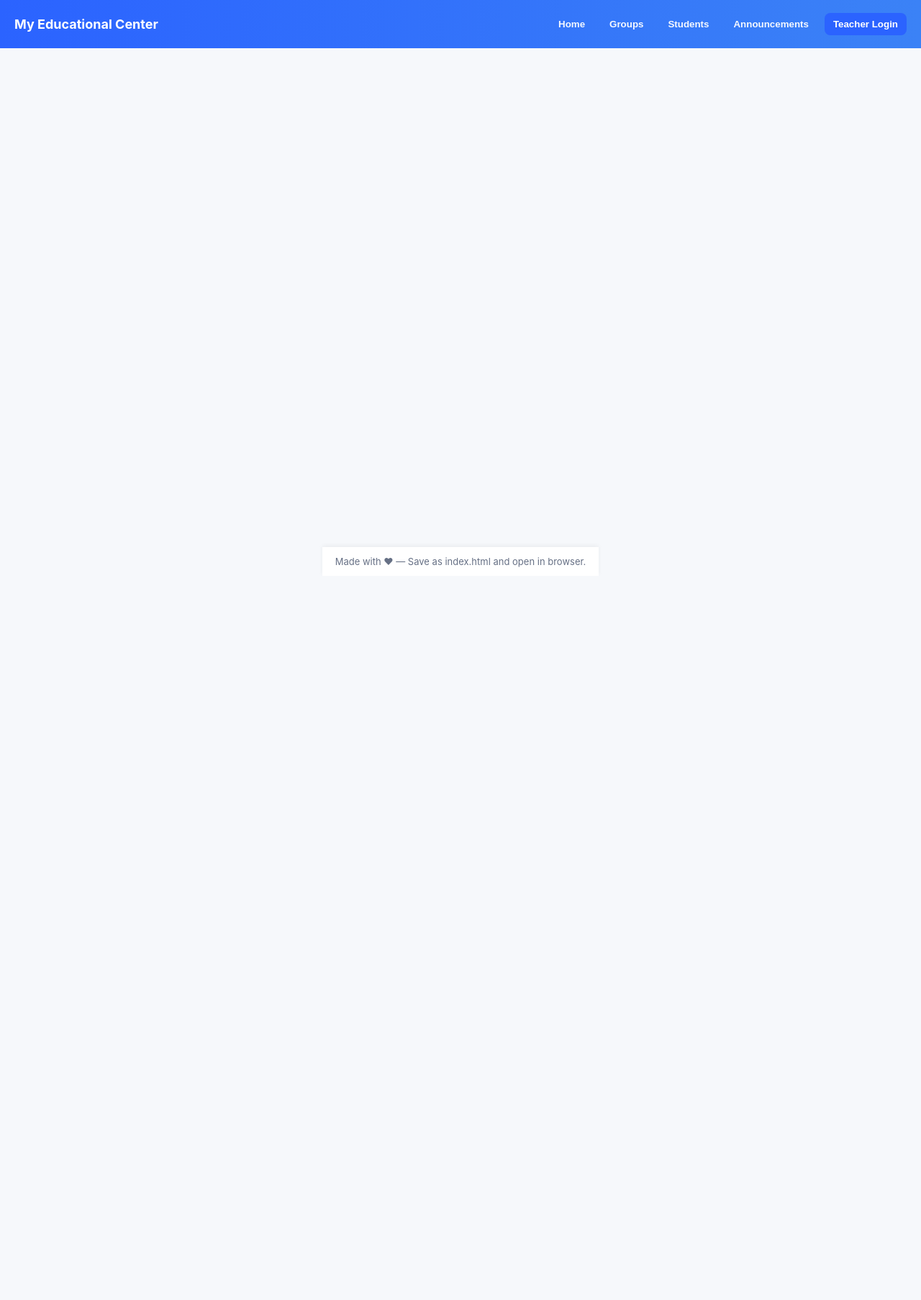
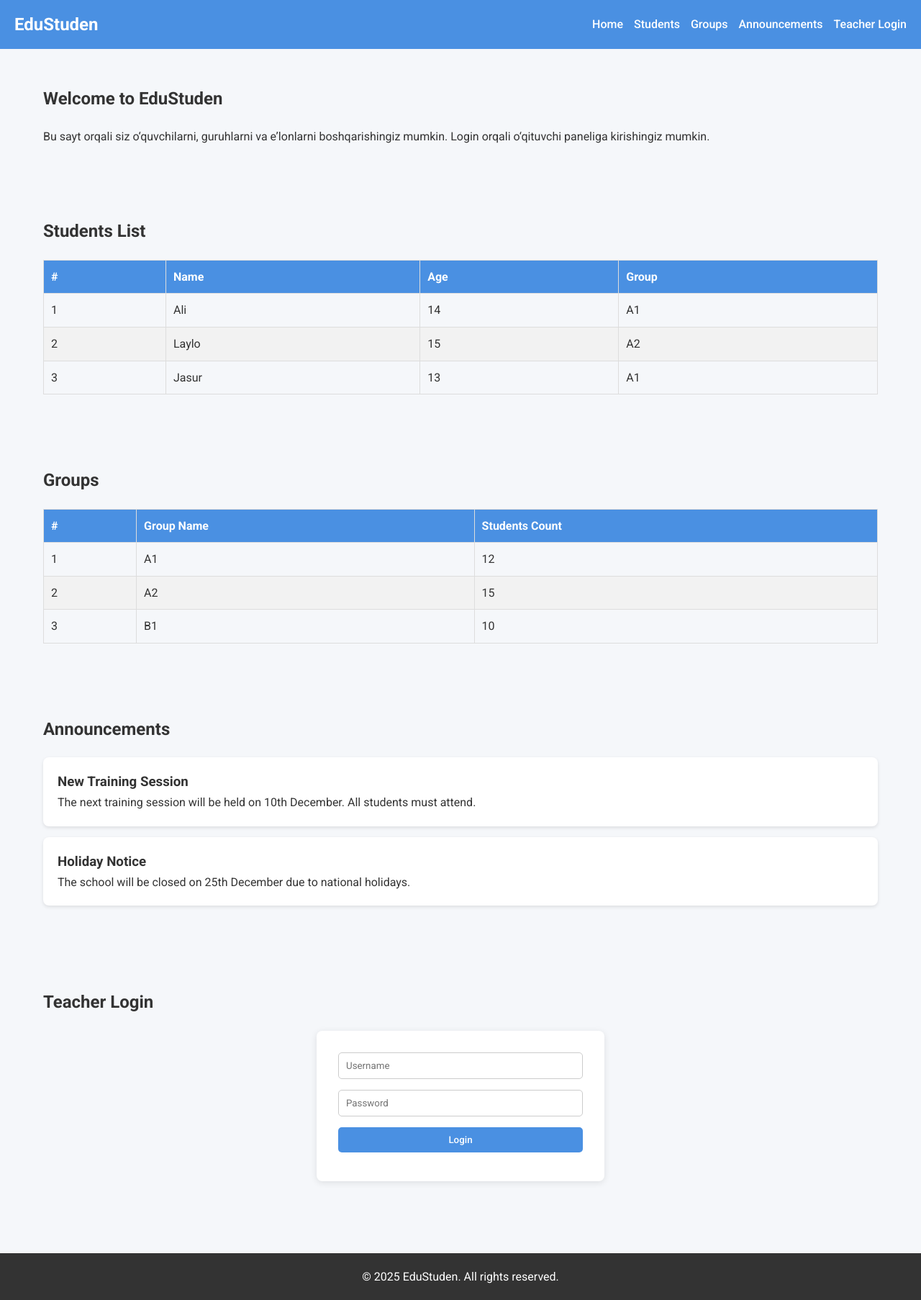
Before and after one commit to alsafiyas/edu-portal, a plain HTML site: page index.html in a window 1280 px wide. Shown: the whole page at 72% size. Before the commit the page ends 800 px from the top, so only its background shows below. Drawn offline with Linux system fonts and the light colour scheme.

Commit message:
Update index.html

```diff
--- a/index.html
+++ b/index.html
@@ -1,111 +1,163 @@
-<!doctype html>
-<html lang="en">
+<!DOCTYPE html>
+<html lang="uz">
 <head>
-<meta charset="utf-8" />
-<meta name="viewport" content="width=device-width,initial-scale=1" />
-<title>EDU Info Portal</title>
-<style>
-:root{--blue:#2b63ff;--orange:#ff9500;--muted:#667085;--bg:#f6f8fb;--card:#ffffff}
-*{box-sizing:border-box;transition:all 0.2s}
-body{font-family:Inter,system-ui,Arial,Helvetica,sans-serif;margin:0;background:var(--bg);color:#0f172a;display:flex;flex-direction:column;min-height:100vh}
-header{background:linear-gradient(90deg,var(--blue),#3b82f6);color:#fff;padding:18px 20px;display:flex;align-items:center;justify-content:space-between}
-header h1{margin:0;font-size:18px}
-nav{display:flex;gap:10px}
-nav button{background:transparent;border:none;color:rgba(255,255,255,0.95);padding:8px 12px;border-radius:8px;cursor:pointer;font-weight:600}
-nav button:hover{background:rgba(255,255,255,0.12)}
-.container{max-width:1100px;margin:22px auto;padding:0 18px;flex:1}
-.grid{display:grid;grid-template-columns:repeat(3,1fr);gap:16px}
-.card{background:var(--card);padding:16px;border-radius:12px;box-shadow:0 6px 18px rgba(12,16,29,0.06);transition:all 0.3s}
-.card:hover{transform:translateY(-4px);box-shadow:0 10px 22px rgba(12,16,29,0.12)}
-.large{grid-column:span 2}
-h2{margin:0 0 10px 0;font-size:18px}
-p.muted{color:var(--muted);margin:0 0 12px 0}
-.btn{display:inline-block;background:var(--blue);color:#fff;padding:8px 12px;border-radius:8px;border:none;cursor:pointer;font-weight:600;transition:all 0.3s}
-.btn:hover{background:#1e49c8}
-.list{display:flex;flex-direction:column;gap:8px}
-.chip{padding:12px;border-radius:12px;background:#f3f6ff;border:1px solid rgba(43,99,255,0.2);transition:all 0.3s;cursor:pointer}
-.chip:hover{background:#e0ebff;transform:translateX(2px)}
-.small{font-size:13px;color:var(--muted)}
-.flex{display:flex;gap:10px;align-items:center}
-input,textarea,select{padding:10px;border-radius:8px;border:1px solid #e6edf3;width:100%;font-size:14px;transition:all 0.3s}
-input:focus,textarea:focus,select:focus{border-color:var(--blue);outline:none;box-shadow:0 0 6px rgba(43,99,255,0.2)}
-label{font-size:13px;color:var(--muted);display:block;margin-bottom:6px}
-.row{display:flex;gap:10px}
-.row .col{flex:1}
-footer{max-width:1100px;margin:0 auto;padding:12px 18px;color:var(--muted);font-size:13px;text-align:center;background:#fff;box-shadow:0 -2px 6px rgba(0,0,0,0.05);flex-shrink:0}
-@media (max-width:900px){.grid{grid-template-columns:repeat(2,1fr)}.large{grid-column:span 2}}
-@media (max-width:640px){.grid{grid-template-columns:1fr}.large{grid-column:span 1}}
-.modal-backdrop{position:fixed;inset:0;background:rgba(2,6,23,0.45);display:flex;align-items:center;justify-content:center;z-index:40}
-.modal{width:100%;max-width:560px;background:var(--card);border-radius:12px;padding:18px;transition:all 0.3s}
-.close{background:transparent;border:none;font-size:18px;cursor:pointer}
-.small-muted{font-size:12px;color:#9aa3b2}
-.student-box{padding:10px;border-radius:8px;background:#eaf2ff;margin-bottom:6px;transition:all 0.3s}
-.student-box:hover{background:#d4e4ff;transform:translateX(2px)}
-.announcement{padding:12px;border-radius:12px;background:#fff3e6;border-left:4px solid var(--orange);margin-bottom:8px;transition:all 0.3s}
-.announcement:hover{background:#ffe7cc;transform:translateY(-2px)}
-</style>
+    <meta charset="UTF-8">
+    <meta name="viewport" content="width=device-width, initial-scale=1.0">
+    <meta name="description" content="EduStuden - Ta'lim platformasi, o'quvchilar, guruhlar va e'lonlar bilan ishlash.">
+    <title>EduStuden</title>
+    <!-- Google Fonts -->
+    <link href="https://fonts.googleapis.com/css2?family=Roboto:wght@400;500;700&display=swap" rel="stylesheet">
+    <style>
+        /* ======= Reset & Base ======= */
+        * {margin:0; padding:0; box-sizing:border-box; font-family: 'Roboto', sans-serif;}
+        body {background-color: #f5f7fa; color:#333; line-height:1.6;}
+        a {text-decoration:none; color:inherit;}
+        ul {list-style:none;}
+        button {cursor:pointer;}
+
+        /* ======= Header / Navbar ======= */
+        header {background-color:#4a90e2; color:white; padding: 15px 20px; display:flex; justify-content:space-between; align-items:center; flex-wrap:wrap;}
+        header h1 {font-size:1.5rem;}
+        nav ul {display:flex; gap:15px;}
+        nav li {position:relative;}
+        nav a {color:white; font-weight:500; transition:0.3s;}
+        nav a:hover {color:#ffeb3b;}
+
+        /* ======= Sections ======= */
+        section {padding:50px 20px; max-width:1200px; margin:0 auto;}
+        h2 {margin-bottom:20px; color:#333;}
+
+        /* ======= Students / Groups Tables ======= */
+        table {width:100%; border-collapse:collapse; margin-top:20px;}
+        th, td {border:1px solid #ddd; padding:10px; text-align:left;}
+        th {background-color:#4a90e2; color:white;}
+        tr:nth-child(even) {background-color:#f2f2f2;}
+        tr:hover {background-color:#e0f0ff;}
+
+        /* ======= Announcements ======= */
+        .announcement {background:#fff; padding:20px; margin-bottom:15px; border-radius:8px; box-shadow:0 2px 5px rgba(0,0,0,0.1); transition:0.3s;}
+        .announcement:hover {box-shadow:0 4px 10px rgba(0,0,0,0.2);}
+
+        /* ======= Teacher Login ======= */
+        .login-form {max-width:400px; margin:0 auto; background:#fff; padding:30px; border-radius:8px; box-shadow:0 2px 10px rgba(0,0,0,0.1);}
+        .login-form input {width:100%; padding:10px; margin-bottom:15px; border:1px solid #ccc; border-radius:5px;}
+        .login-form button {background:#4a90e2; color:white; border:none; padding:10px 15px; border-radius:5px; font-weight:500; width:100%;}
+        .login-form button:hover {background:#357ab7;}
+
+        /* ======= Footer ======= */
+        footer {background:#333; color:white; text-align:center; padding:20px; margin-top:50px;}
+
+        /* ======= Responsive ======= */
+        @media (max-width:768px){
+            nav ul {flex-direction:column; gap:10px;}
+            header {flex-direction:column; align-items:flex-start;}
+        }
+    </style>
 </head>
 <body>
+
+<!-- ======= Header ======= -->
 <header>
-<h1 id="centerName">My Educational Center</h1>
-<nav>
-<button onclick="go('home')">Home</button>
-<button onclick="go('groups')">Groups</button>
-<button onclick="go('students')">Students</button>
-<button onclick="go('announcements')">Announcements</button>
-<button class="btn" onclick="openLogin()">Teacher Login</button>
-</nav>
+    <h1>EduStuden</h1>
+    <nav>
+        <ul>
+            <li><a href="#home">Home</a></li>
+            <li><a href="#students">Students</a></li>
+            <li><a href="#groups">Groups</a></li>
+            <li><a href="#announcements">Announcements</a></li>
+            <li><a href="#login">Teacher Login</a></li>
+        </ul>
+    </nav>
 </header>
-<main class="container">
-<section id="homeView" class="grid">
-<!-- Home content goes here -->
+
+<!-- ======= Home Section ======= -->
+<section id="home">
+    <h2>Welcome to EduStuden</h2>
+    <p>Bu sayt orqali siz o‘quvchilarni, guruhlarni va e’lonlarni boshqarishingiz mumkin. Login orqali o‘qituvchi paneliga kirishingiz mumkin.</p>
 </section>
-<section id="groupsView" class="grid" style="display:none">
-<!-- Groups content goes here -->
+
+<!-- ======= Students Section ======= -->
+<section id="students">
+    <h2>Students List</h2>
+    <table>
+        <thead>
+            <tr>
+                <th>#</th>
+                <th>Name</th>
+                <th>Age</th>
+                <th>Group</th>
+            </tr>
+        </thead>
+        <tbody>
+            <tr><td>1</td><td>Ali</td><td>14</td><td>A1</td></tr>
+            <tr><td>2</td><td>Laylo</td><td>15</td><td>A2</td></tr>
+            <tr><td>3</td><td>Jasur</td><td>13</td><td>A1</td></tr>
+        </tbody>
+    </table>
 </section>
-<section id="studentsView" class="grid" style="display:none">
-<!-- Students content goes here -->
+
+<!-- ======= Groups Section ======= -->
+<section id="groups">
+    <h2>Groups</h2>
+    <table>
+        <thead>
+            <tr>
+                <th>#</th>
+                <th>Group Name</th>
+                <th>Students Count</th>
+            </tr>
+        </thead>
+        <tbody>
+            <tr><td>1</td><td>A1</td><td>12</td></tr>
+            <tr><td>2</td><td>A2</td><td>15</td></tr>
+            <tr><td>3</td><td>B1</td><td>10</td></tr>
+        </tbody>
+    </table>
 </section>
-<section id="annView" class="grid" style="display:none">
-<!-- Announcements content goes here -->
+
+<!-- ======= Announcements Section ======= -->
+<section id="announcements">
+    <h2>Announcements</h2>
+    <div class="announcement">
+        <h3>New Training Session</h3>
+        <p>The next training session will be held on 10th December. All students must attend.</p>
+    </div>
+    <div class="announcement">
+        <h3>Holiday Notice</h3>
+        <p>The school will be closed on 25th December due to national holidays.</p>
+    </div>
 </section>
-</main>
-<footer>Made with ♥ — Save as index.html and open in browser.</footer>
-<template id="loginTpl">
-<div class="modal-backdrop">
-<div class="modal">
-<div style="display:flex;justify-content:space-between;align-items:center;margin-bottom:8px">
-<strong>Teacher Login</strong>
-<button class="close" onclick="closeModal()">×</button>
-</div>
-<div>
-<label>Password</label>
-<input id="pwInput" type="password" placeholder="Enter teacher password" />
-<div style="margin-top:12px;display:flex;gap:8px;justify-content:flex-end">
-<button class="btn" onclick="tryLogin()">Login</button>
-<button onclick="closeModal()" style="background:#f3f4f6;border-radius:8px;padding:8px 12px;border:none;cursor:pointer">Cancel</button>
-</div>
-<div class="small-muted" style="margin-top:8px">Password is only for teacher actions.</div>
-</div>
-</div>
-</div>
-</template>
+
+<!-- ======= Teacher Login Section ======= -->
+<section id="login">
+    <h2>Teacher Login</h2>
+    <form class="login-form" onsubmit="return checkLogin(event)">
+        <input type="text" id="username" placeholder="Username" required>
+        <input type="password" id="password" placeholder="Password" required>
+        <button type="submit">Login</button>
+        <p id="login-msg" style="color:red; margin-top:10px;"></p>
+    </form>
+</section>
+
+<!-- ======= Footer ======= -->
+<footer>
+    <p>&copy; 2025 EduStuden. All rights reserved.</p>
+</footer>
+
 <script>
-const TEACHER_PASSWORD='Teach123';
-const $=id=>document.getElementById(id);
-let state={groups:[],students:[],anns:[],home:{title:'Welcome to the Learning Center',desc:'High-quality lessons with friendly teachers.'}};
-let adminLoggedIn=false;
-function saveState(){localStorage.setItem('edu_state',JSON.stringify(state));updateCounters();}
-function loadState(){let v=localStorage.getItem('edu_state');if(v) state=JSON.parse(v); updateUI();}
-function updateCounters(){$('countGroups').textContent=state.groups.length;$('countStudents').textContent=state.students.length;}
-function go(view){['homeView','groupsView','studentsView','annView'].forEach(id=>$(id).style.display='none');if(view==='home') $('homeView').style.display='grid'; else if(view==='groups') $('groupsView').style.display='grid'; else if(view==='students') $('studentsView').style.display='grid'; else if(view==='announcements') $('annView').style.display='grid';}
-function updateUI(){renderAnns(); renderGroups(); renderStudents(); populateSelects(); updateCounters();}
-function renderAnns(){const c=$('annList');if(c)c.innerHTML='';state.anns.slice().reverse().forEach(a=>{const el=document.createElement('div');el.className='announcement';el.innerHTML=`<strong>${a.title}</strong><div class='small'>${a.msg}</div>`;if(c)c.appendChild(el);}); const homeAnn=$('annListHome');if(homeAnn) homeAnn.innerHTML=''; state.anns.slice().reverse().slice(0,4).forEach(a=>{const d=document.createElement('div');d.className='announcement'; d.innerHTML=`<strong>${a.title}</strong><div class='small'>${a.msg}</div>`;if(homeAnn) homeAnn.appendChild(d);});}
-function createAnnouncement(){if(!adminLoggedIn) return alert('Only teacher can post announcements'); const t=$('annTitle').value.trim(); const m=$('annMsg').value.trim(); if(!t||!m) return alert('Title and message required'); state.anns.push({title:t,msg:m,at:Date.now()}); $('annTitle').value=''; $('annMsg').value=''; saveState(); renderAnns();}
-function openLogin(){const tpl=document.getElementById('loginTpl');const modal=tpl.content.cloneNode(true); document.body.appendChild(modal);}
-function closeModal(){const backs=document.querySelectorAll('.modal-backdrop');if(backs.length) backs[backs.length-1].remove();}
-function tryLogin(){const v=$('pwInput').value; if(v===TEACHER_PASSWORD){closeModal(); adminLoggedIn=true; alert('Teacher logged in');} else alert('Incorrect password');}
-loadState(); go('home');
+    function checkLogin(event){
+        event.preventDefault();
+        const username = document.getElementById('username').value;
+        const password = document.getElementById('password').value;
+        // Example password protection
+        if(username === "teacher" && password === "12345"){
+            alert("Login successful!");
+            document.getElementById('login-msg').innerText = "";
+        } else {
+            document.getElementById('login-msg').innerText = "Invalid username or password!";
+        }
+    }
 </script>
+
 </body>
 </html>
```
